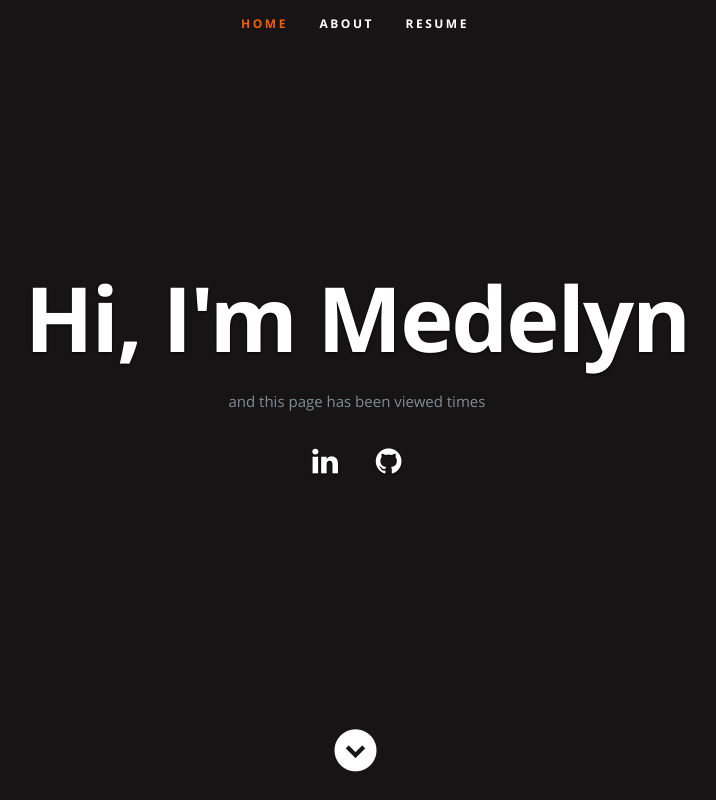
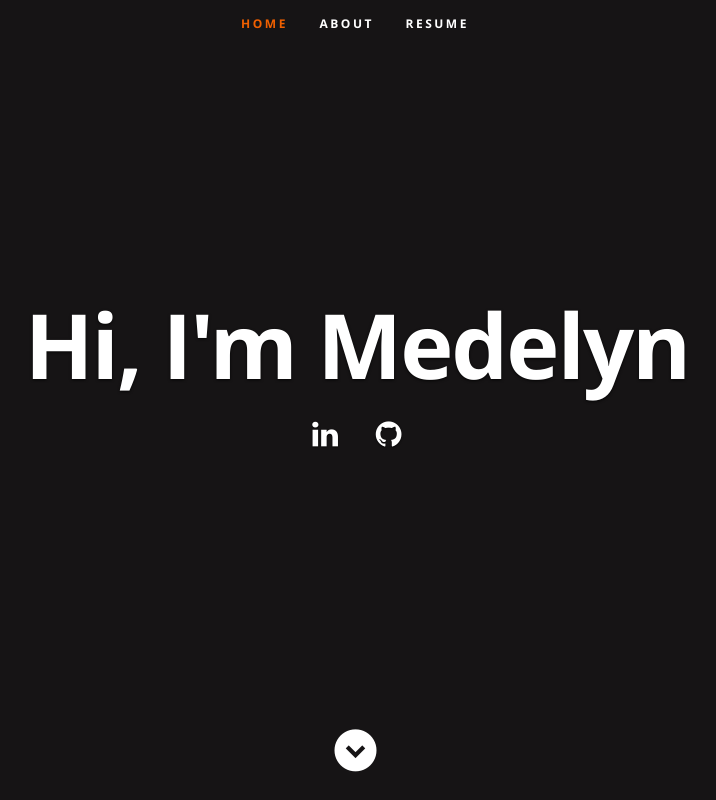
Before and after one commit to medelynmartinezreyes/aws-resume, a plain HTML site: page website/index.html in a window 1280 px wide. Shown: the top 800 px of the page, without its empty margins (285-1001 px from the left). Drawn offline with nearby package versions, Linux system fonts and the light colour scheme; no server answers.

Commit message:
testing counter

```diff
--- a/website/index.html
+++ b/website/index.html
@@ -54,8 +54,7 @@
       <div class="row banner">
          <div class="banner-text">
             <h1 class="responsive-headline">Hi, I'm Medelyn</h1>
-            <p>and this page has been viewed <a class="counter-number"></a> times </p>
-
+            <div class="counter-number"></div>
             <ul class="social">
                <li><a href="https://www.linkedin.com/in/medelyn/"><i class="fa fa-linkedin"></i></a></li>
                <li><a href="https://github.com/MEDELYNM"><i class="fa fa-github"></i></a></li>
```
